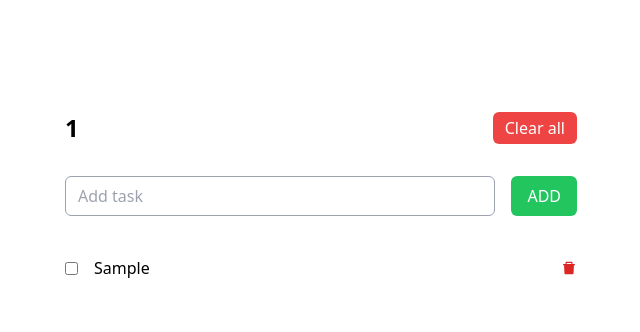
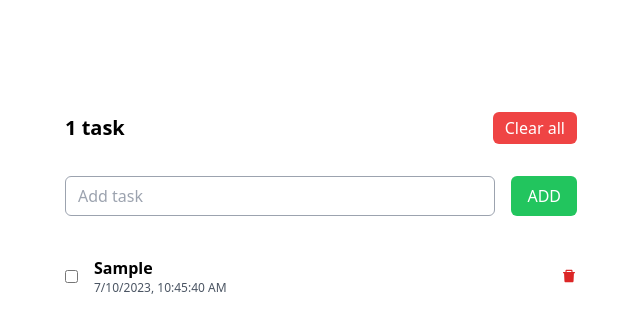
Before and after one commit to karthik-mohan23/react-todo-app, a React (Create React App) app: page / in a window 1280 px wide. Both pictures are taken after typing "Sample" into the empty fields and a click on the button "ADD". Shown: the top 332 px of the page, without its empty margins (319-959 px from the left). Built offline with nearby package versions, Linux system fonts and the light colour scheme.

Commit message:
added date to task items

```diff
--- a/src/components/AddTask.js
+++ b/src/components/AddTask.js
@@ -15,7 +15,9 @@ const AddTask = ({ tasks, setTasks }) => {
   return (
     <div className="w-[90%] max-w-lg mx-auto mb-10">
       <div className="flex justify-between items-center mb-8">
-        <p className="text-2xl font-semibold">{tasks.length}</p>
+        <p className="text-xl font-semibold">
+          {tasks.length > 1 ? `${tasks.length} tasks` : `${tasks.length} task`}
+        </p>
         <button
           onClick={() => setTasks([])}
           className="bg-red-500 text-white py-1 px-3 rounded-md">
--- a/src/components/ShowTasks.js
+++ b/src/components/ShowTasks.js
@@ -1,12 +1,18 @@
 import { AiFillDelete } from "react-icons/ai";
 
 const ShowTasks = ({ task, id, deleteTask }) => {
+  const date = new Date();
+  console.log(date.toLocaleString());
+
   return (
     <div className="w-[90%] max-w-lg mx-auto flex items-center gap-4">
-      <div className="flex items-center justify-between w-full">
+      <div className="flex items-center justify-between w-full  mb-4">
         <div className="flex items-center gap-4">
           <input type="checkbox" id="checkbox" />
-          <h1>{task}</h1>
+          <div className="flex flex-col">
+            <h1 className="font-semibold">{task}</h1>
+            <p className="text-xs text-gray-600">{date.toLocaleString()}</p>
+          </div>
         </div>
 
         <AiFillDelete
```
